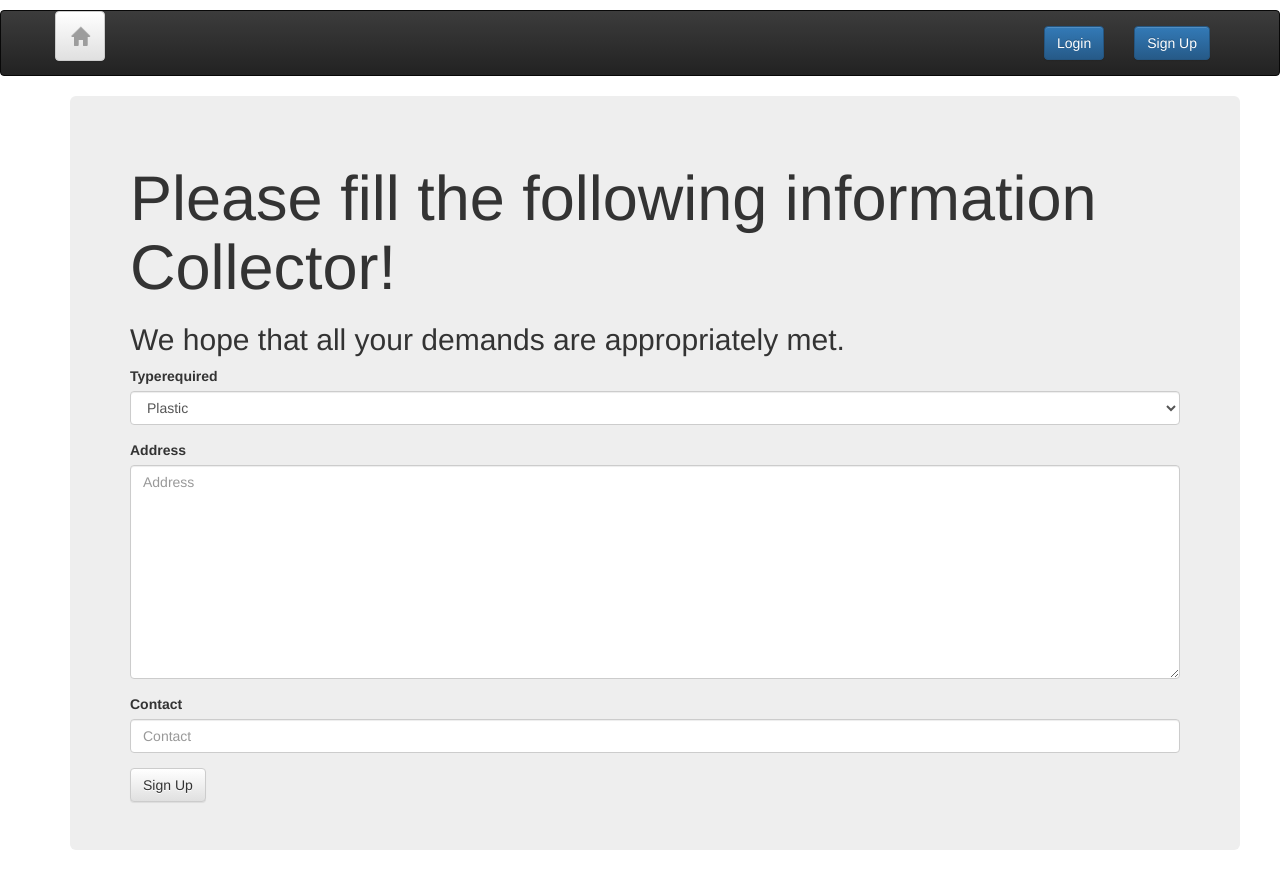
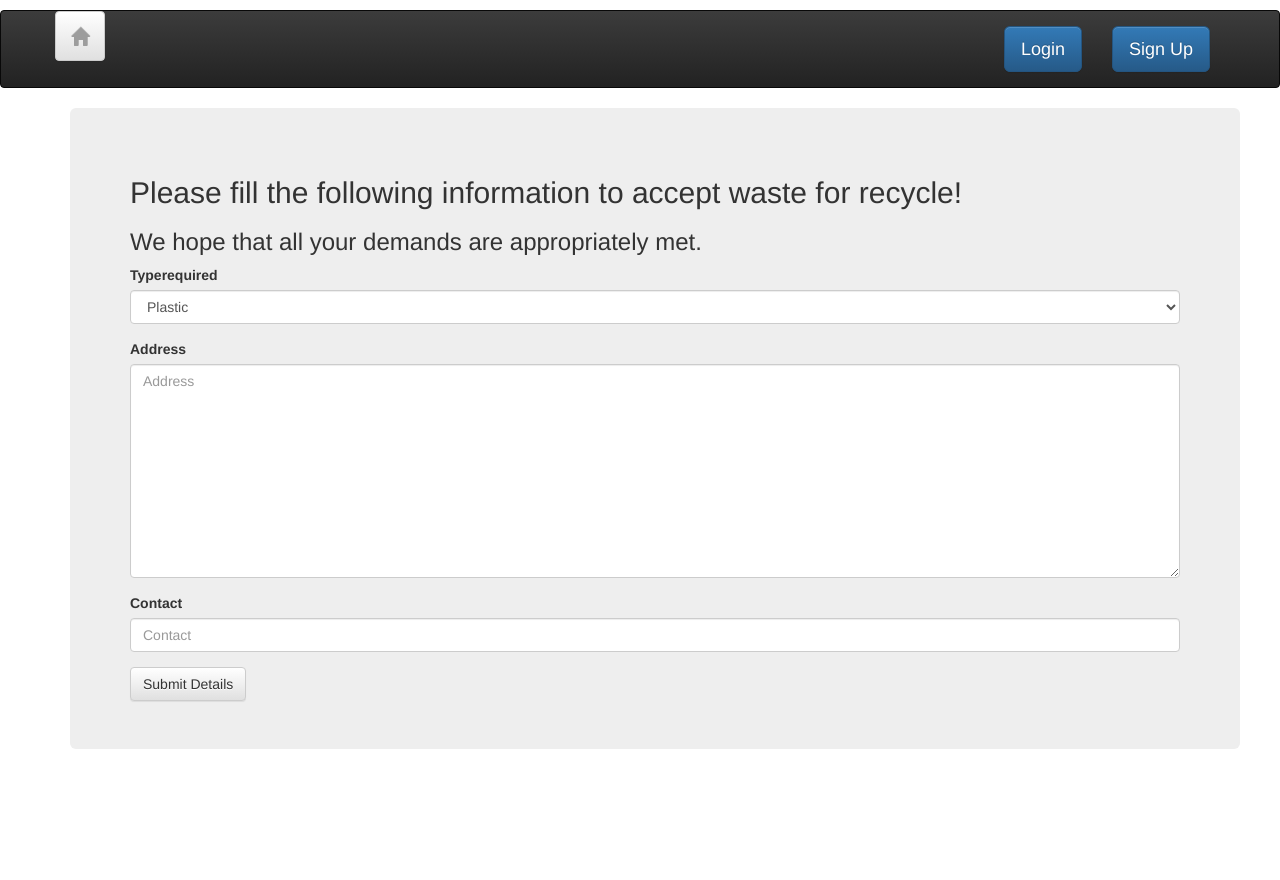
Before and after one commit to Kavita309/Vyarth, a Django app: page /cview/ in a window 1280 px wide. Shown: the top 880 px of the page. After the commit the page ends 749 px from the top, so only its background shows below. Run offline with Django 3.2, Linux system fonts and the light colour scheme; a map, chart or similar area stays blank; some libraries are stand-ins or nearby versions.

Commit message:
front end commit 2

```diff
--- a/bvphack/templates/SignupC.html
+++ b/bvphack/templates/SignupC.html
@@ -9,12 +9,12 @@
 
 {% block content %}
 <div class="container jumbotron">
-    <h1>Please fill the following information Collector!</h1>
-    <h2>We hope that all your demands are appropriately met.</h2>
+    <h2>Please fill the following information to accept waste for recycle!</h2>
+    <h3>We hope that all your demands are appropriately met.</h3>
     <form method="POST" class="form">
         {% csrf_token %}
         {% bootstrap_form form %}
-        <input type="submit" value="Sign Up" class="btn btn-default">
+        <input type="submit" value="Submit Details" class="btn btn-default">
     </form>
 </div>
 {% endblock %}
--- a/bvphack/templates/base.html
+++ b/bvphack/templates/base.html
@@ -28,12 +28,12 @@
             </a>
     					<ul class="nav navbar-nav navbar-right">
     						{% if user.is_authenticated %}
-                    <li><a href="{% url 'logout' %}"><button type="button" class="btn btn-primary mybutton">LogOut</button></a></li>
+                    <li><a href="{% url 'logout' %}"><button type="button" class="btn btn-primary btn-lg">LogOut</button></a></li>
                 {% else %}
-                      <li><a href="{% url 'login' %}"><button type="button" class="btn btn-primary mybutton">Login</button></a></li>
+                      <li><a href="{% url 'login' %}"><button type="button" class="btn btn-primary btn-lg">Login</button></a></li>
                       <li><p></p></li>
 
-                      <li><a href="{% url 'signup' %}"><button type="button" class="btn btn-primary mybutton">Sign Up</button></a></li>
+                      <li><a href="{% url 'signup' %}"><button type="button" class="btn btn-primary btn-lg">Sign Up</button></a></li>
                       <li><p></p></li>
 
     						{% endif %}
--- a/bvphack/templates/index.html
+++ b/bvphack/templates/index.html
@@ -21,10 +21,10 @@
     {% if user.is_authenticated %}
 
 
-  <a href="{% url 'gview' %}"><button type="button" class="btn btn-primary mybutton">Pickup</button></a>
+  <a href="{% url 'gview' %}"><button type="button" class="btn btn-primary btn-md">Dispose Waste</button></a>
 
 
-  <a href="{% url 'new_view' %}"><button type="button" class="btn btn-primary mybutton">Deliver</button></a>
+  <a href="{% url 'new_view' %}"><button type="button" class="btn btn-primary btn-md">Recycle Waste</button></a>
 
 
 
--- a/bvphack/templates/signupG.html
+++ b/bvphack/templates/signupG.html
@@ -9,7 +9,7 @@
 
 {% block content %}
 <div class="container jumbotron">
-    <h2>Please fill the following information Generator!</h2>
+    <h2>Please fill the following information to dispose off your waste!</h2>
     <h3>We realise that, generating waste is not in your hands, but appropriately disposing it, is! Kudos on your efforts.</h3>
     <form method="POST" class="form">
 
@@ -17,7 +17,7 @@
         {% bootstrap_form form %}
 
 
-        <input type="submit" value="Sign Up" class="btn btn-default">
+        <input type="submit" value="Submit Details" class="btn btn-default">
     </form>
 </div>
 <h3>As an added incentive on your nobel approach to make India a cleaner nation, we are initiating a Paytm Cashback in your wallet.</h3>
```
Also changed, not shown: bvphack/db.sqlite3.
